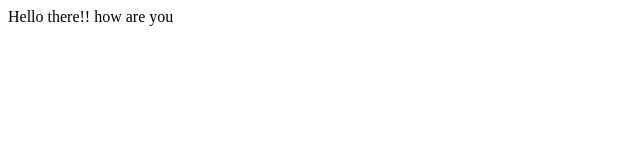
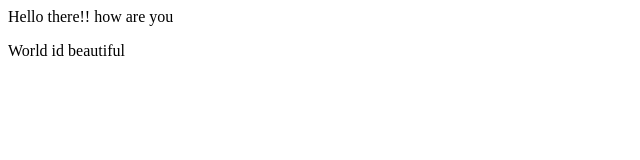
Before and after one commit to pawanchoure2000/demo-repo, a plain HTML site: page index.html in a window 1280 px wide. Shown: the whole page, without its empty margins (0-640 px from the left). Drawn offline with Linux system fonts and the light colour scheme.

Commit message:
added world

```diff
--- a/index.html
+++ b/index.html
@@ -1,3 +1,5 @@
 <div>
     Hello there!! how are you
 </div>
+
+<p> World id beautiful</p>
```
Also changed, not shown: 1 other file.
